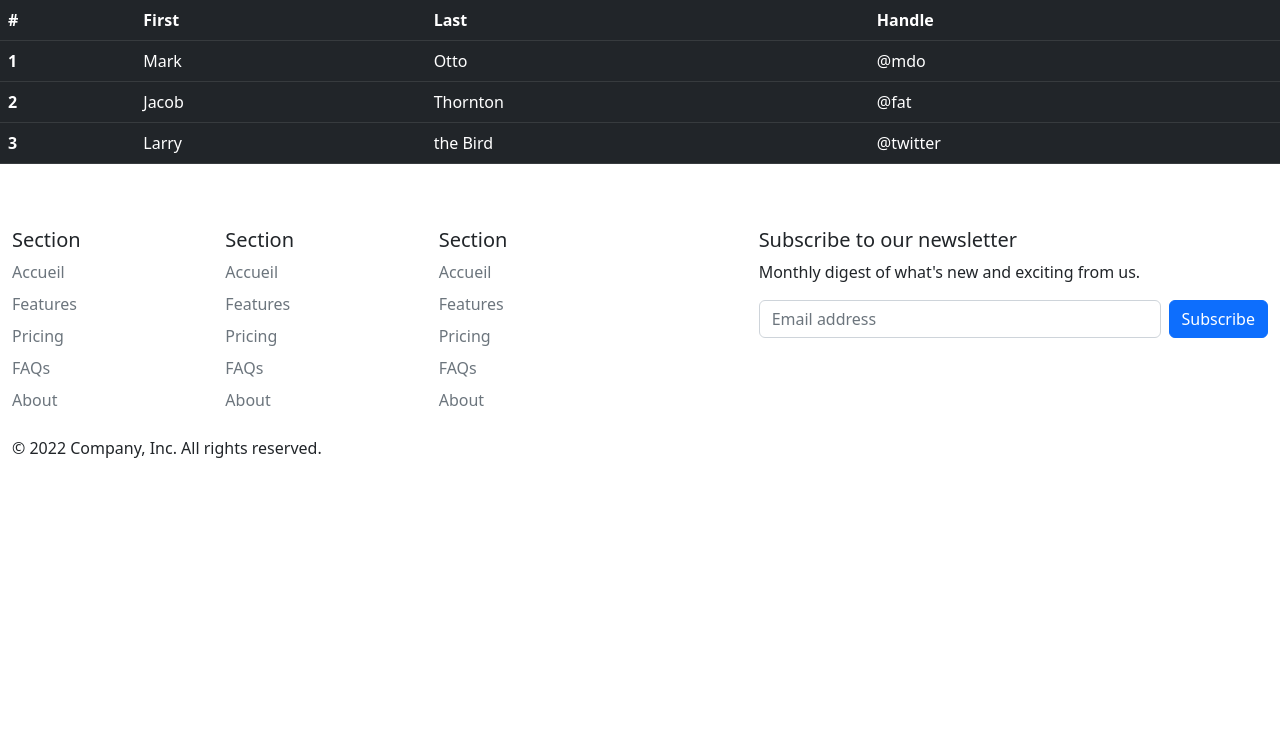
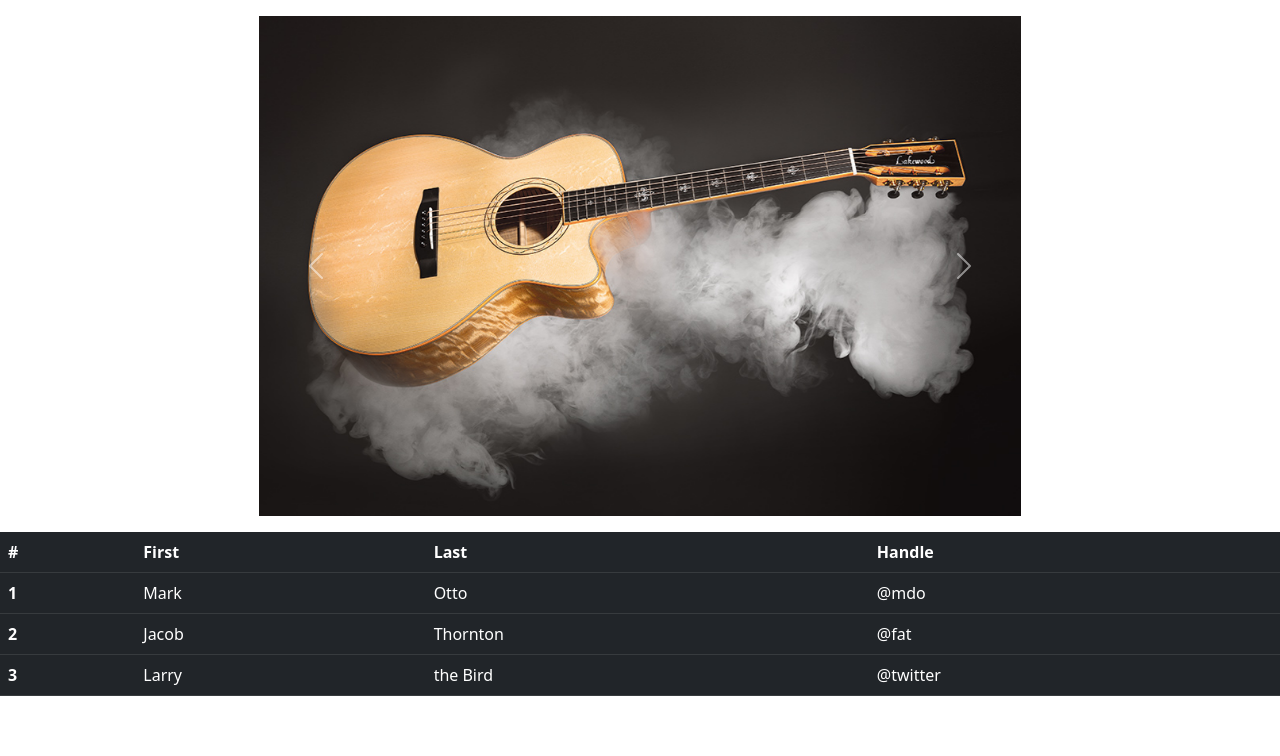
Before and after one commit to arezkidev1/symfony_test1, a Symfony app: template projettest1/templates/accueiltest1/index.html.twig in a window 1280 px wide. Shown: the part 64-820 px from the top of the page. Before the commit the page ends 522 px from the top, so only its background shows below. Run offline with Twig, Linux system fonts and the light colour scheme; the template is opened without the code that fills it, so the values that code supplies are empty; some libraries are stand-ins or nearby versions.

Commit message:
07022023_11h30

```diff
--- /dev/null
+++ b/projettest1/public/style/style.css
@@ -0,0 +1,6 @@
+.defil {
+    width: 762px;
+    height: auto;
+
+    margin: 0 auto;
+}
--- a/projettest1/templates/accueiltest1/index.html.twig
+++ b/projettest1/templates/accueiltest1/index.html.twig
@@ -7,6 +7,27 @@
 
 {% block body %}
 
+<div id="carouselExampleInterval" class="my-3 carousel defil slide" data-bs-ride="carousel">
+  <div class="carousel-inner">
+    <div class="carousel-item active" data-bs-interval="10000">
+      <img src="/images/acoustique_1.jpg" class="defil d-block " alt="...">
+    </div>
+    <div class="carousel-item" data-bs-interval="2000">
+      <img src="/images/acoustique_2.jpg" class="defil d-block " alt="...">
+    </div>
+    <div class="carousel-item">
+      <img src="/images/electrique_1.jpg" class="defil d-block " alt="...">
+    </div>
+  </div>
+  <button class="carousel-control-prev" type="button" data-bs-target="#carouselExampleInterval" data-bs-slide="prev">
+    <span class="carousel-control-prev-icon" aria-hidden="true"></span>
+    <span class="visually-hidden">Previous</span>
+  </button>
+  <button class="carousel-control-next" type="button" data-bs-target="#carouselExampleInterval" data-bs-slide="next">
+    <span class="carousel-control-next-icon" aria-hidden="true"></span>
+    <span class="visually-hidden">Next</span>
+  </button>
+</div>
 
 	<div>
 		<table class="table table-dark">
--- a/projettest1/templates/base.html.twig
+++ b/projettest1/templates/base.html.twig
@@ -7,6 +7,7 @@
         <!-- CSS only -->
         <link href="https://cdn.jsdelivr.net/npm/bootstrap@5.2.2/dist/css/bootstrap.min.css" rel="stylesheet" integrity="sha384-Zenh87qX5JnK2Jl0vWa8Ck2rdkQ2Bzep5IDxbcnCeuOxjzrPF/et3URy9Bv1WTRi" crossorigin="anonymous">
         {# Run `composer require symfony/webpack-encore-bundle` to start using Symfony UX #}
+        <link rel="stylesheet" href="/style/style.css">
         {% block stylesheets %}
         {% endblock %}
 
```
Also changed, not shown: projettest1/public/images/acoustique_1.jpg (added), projettest1/public/images/acoustique_2.jpg (added), projettest1/public/images/electrique_1.jpg (added), projettest1/public/images/electrique_2.jpg (added).
